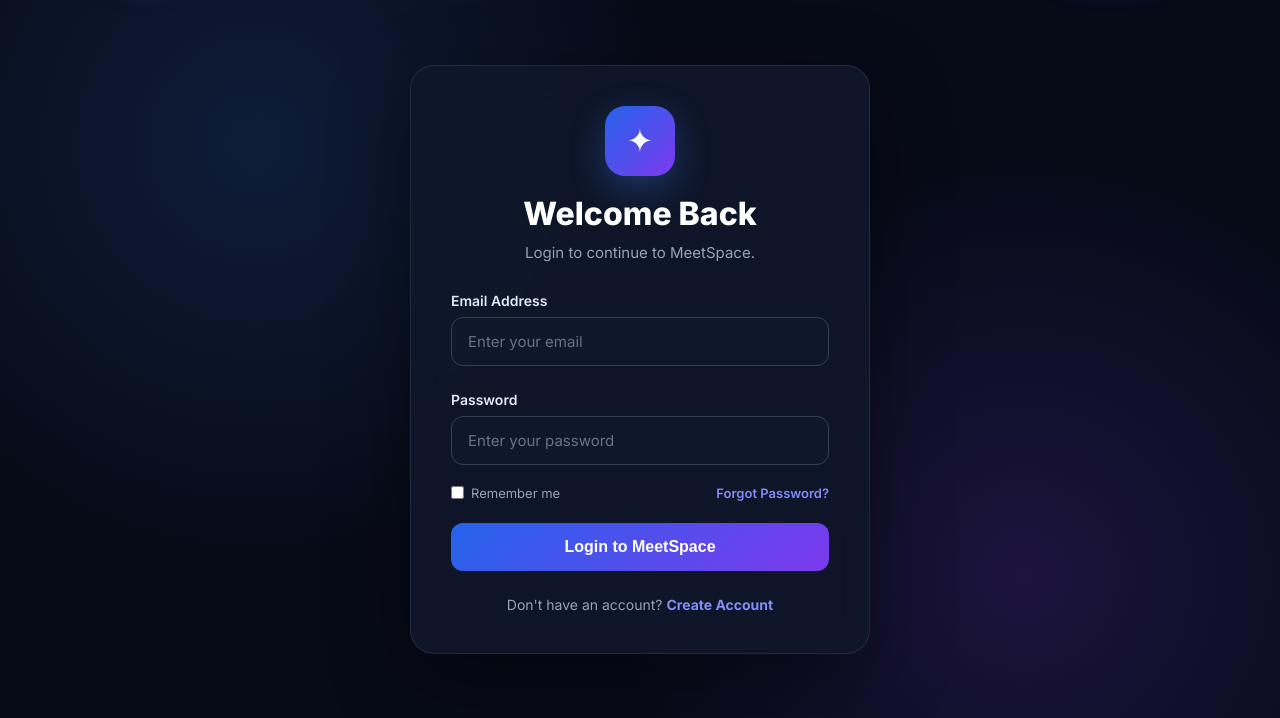
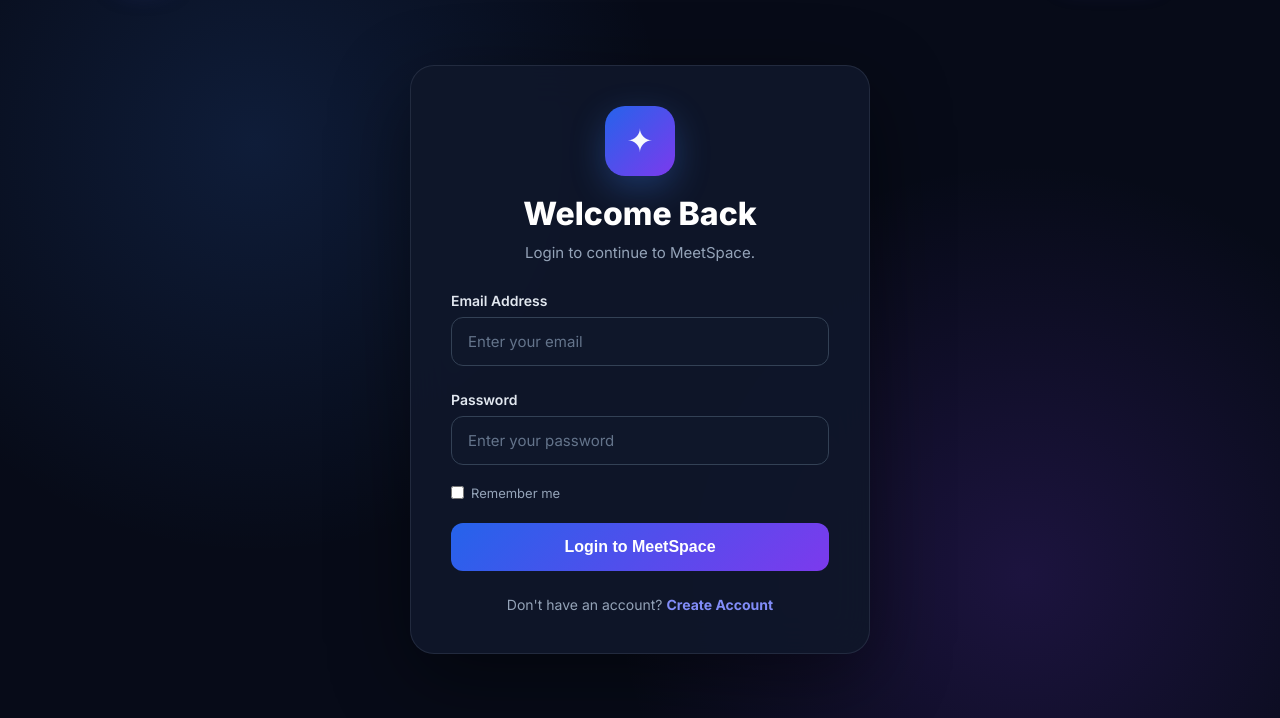
Before and after one commit to kishan123-hash/working_meet, a Flask app: page /meeting/login in a window 1280 px wide. Shown: the part 79-797 px from the top of the page. Run offline with Flask 3, Linux system fonts and the light colour scheme.

Commit message:
Remove forgot password from login

```diff
--- a/templates/auth/login.html
+++ b/templates/auth/login.html
@@ -212,7 +212,7 @@
 
 
     /* ================================================= */
-    /* REMEMBER / FORGOT */
+    /* REMEMBER ME */
     /* ================================================= */
 
     .login-options {
@@ -221,7 +221,7 @@
 
         align-items: center;
 
-        justify-content: space-between;
+        justify-content: flex-start;
 
         margin-bottom: 22px;
 
@@ -248,24 +248,6 @@
         accent-color: #6366f1;
 
         cursor: pointer;
-
-    }
-
-
-    .forgot-link {
-
-        color: #818cf8;
-
-        text-decoration: none;
-
-        font-weight: 600;
-
-    }
-
-
-    .forgot-link:hover {
-
-        text-decoration: underline;
 
     }
 
@@ -481,7 +463,7 @@
 
 
             <!-- ===================================== -->
-            <!-- OPTIONS -->
+            <!-- REMEMBER ME -->
             <!-- ===================================== -->
 
             <div class="login-options">
@@ -497,14 +479,6 @@
                     Remember me
 
                 </label>
-
-
-                <a
-                    href="{{ url_for('meeting.forgot_password') }}"
-                    class="forgot-link"
-                >
-                    Forgot Password?
-                </a>
 
             </div>
 
```
